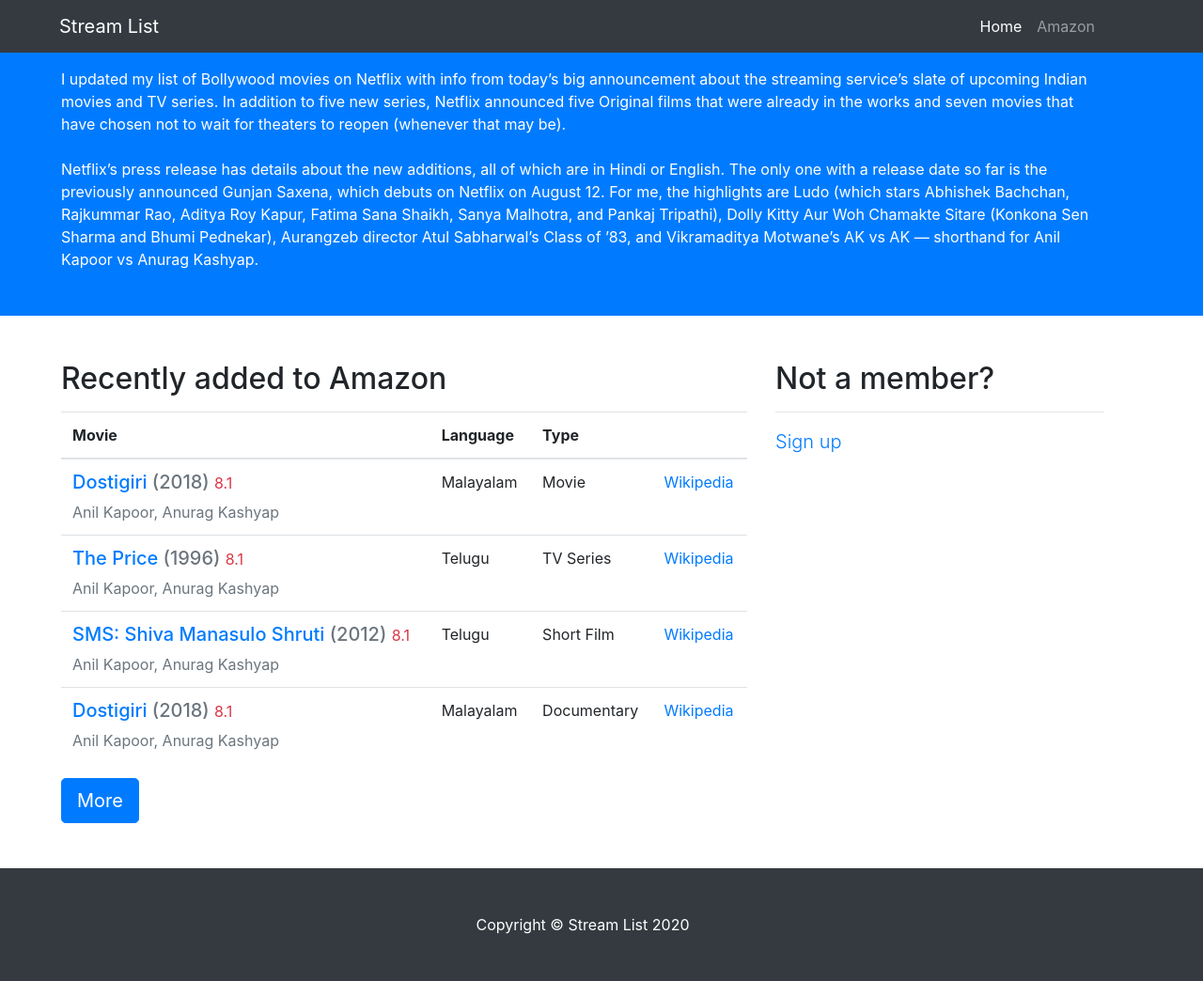
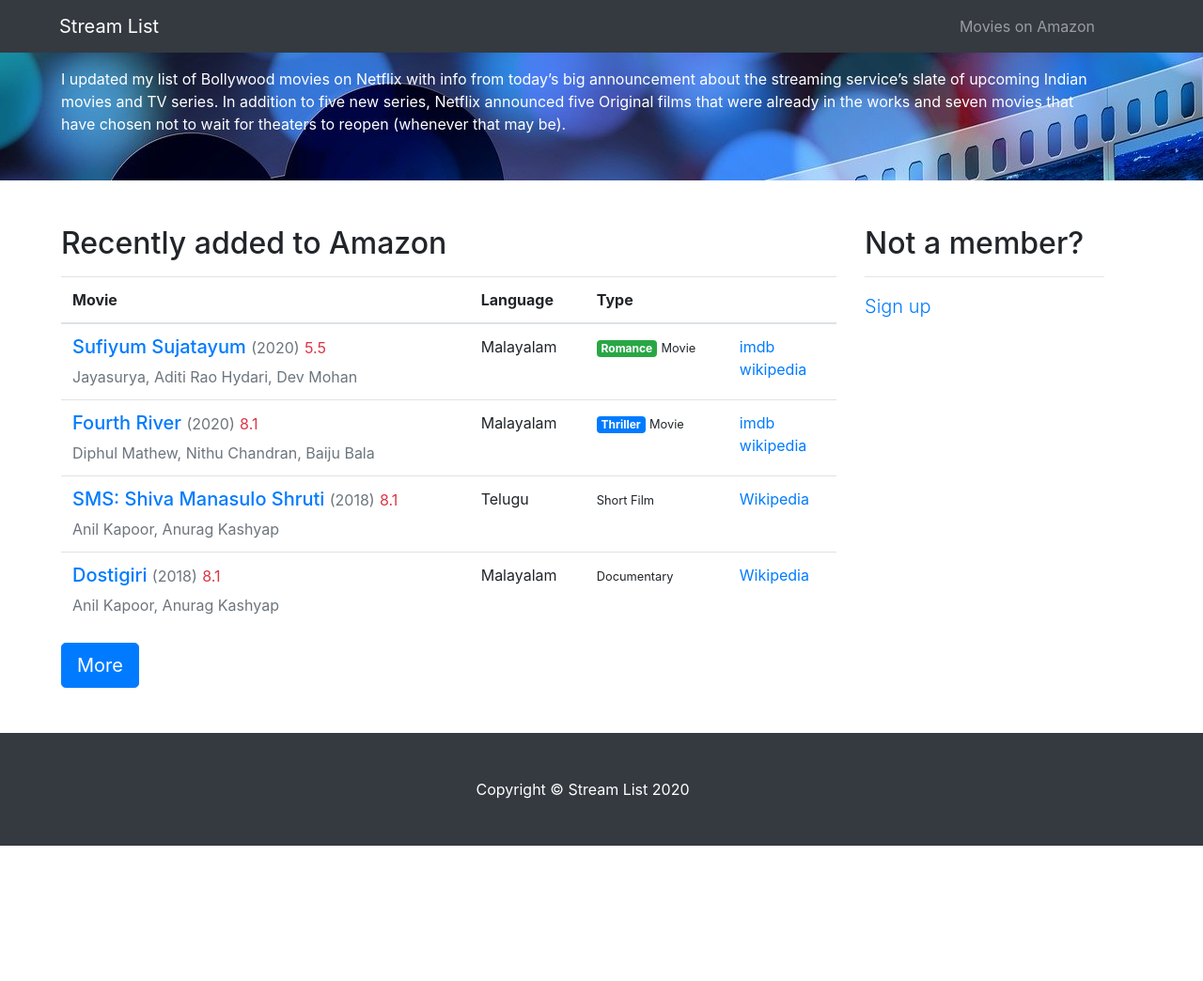
Before and after one commit to SundarNalli/streamlist, a Django app: page / in a window 1280 px wide. Shown: the whole page at 94% size. After the commit the page ends 900 px from the top, so only its background shows below. Run offline with Django 3.2, Linux system fonts and the light colour scheme; some libraries are stand-ins or nearby versions.

Commit message:
Layout updated

```diff
--- a/app/static/app/css/business-frontpage.css
+++ b/app/static/app/css/business-frontpage.css
@@ -20,3 +20,8 @@ body {
   margin-right: 15px;
   margin-left: 50px;
 }
+
+.bg-primary {
+  background-image: url("../img/bg_main.jpg");
+  background-size: cover;
+}
--- a/app/templates/app/index.html
+++ b/app/templates/app/index.html
@@ -43,14 +43,8 @@
         </button>
         <div class="collapse navbar-collapse" id="navbarResponsive">
           <ul class="navbar-nav ml-auto">
-            <li class="nav-item active">
-              <a class="nav-link" href="/"
-                >Home
-                <span class="sr-only">(current)</span>
-              </a>
-            </li>
             <li class="nav-item">
-              <a class="nav-link" href="amazon/">Amazon</a>
+              <a class="nav-link" href="amazon/">Movies on Amazon</a>
             </li>
           </ul>
         </div>
@@ -69,18 +63,6 @@
               series, Netflix announced five Original films that were already in
               the works and seven movies that have chosen not to wait for
               theaters to reopen (whenever that may be).
-            </br>
-          </br>
-              Netflix’s press release
-              has details about the new additions, all of which are in Hindi or
-              English. The only one with a release date so far is the previously
-              announced Gunjan Saxena, which debuts on Netflix on August 12. For
-              me, the highlights are Ludo (which stars Abhishek Bachchan,
-              Rajkummar Rao, Aditya Roy Kapur, Fatima Sana Shaikh, Sanya
-              Malhotra, and Pankaj Tripathi), Dolly Kitty Aur Woh Chamakte
-              Sitare (Konkona Sen Sharma and Bhumi Pednekar), Aurangzeb director
-              Atul Sabharwal’s Class of ’83, and Vikramaditya Motwane’s AK vs AK
-              — shorthand for Anil Kapoor vs Anurag Kashyap.
             </p>
           </div>
         </div>
@@ -90,7 +72,7 @@
     <!-- Page Content -->
     <div class="container">
       <div class="row">
-        <div class="col-md-8 mb-5">
+        <div class="col-md-9 mb-5">
           <h2>Recently added to Amazon</h2>
           <p>
             <table class="table">
@@ -106,49 +88,51 @@
                 <tr>
                   <td>
                     <h5>
-                    <a href="">Dostigiri</a>  <span class="text-muted">(2018)</span>
+                    <a href="">Sufiyum Sujatayum</a>  <small class="text-muted">(2020)</small>
+                    <small class="text-danger">5.5</small>
+                    </h5>
+                  <div class="text-muted">Jayasurya, Aditi Rao Hydari, Dev Mohan</div>
+                  </td>
+                  <td>Malayalam</td>
+                  <td><span class="badge badge-success">Romance</span> <small>Movie</small></td>
+                  <td><a href="https://www.imdb.com/title/tt10976066/?ref_=adv_li_tt">imdb</a><br>
+                  <a href="https://en.wikipedia.org/wiki/Sufiyum_Sujatayum">wikipedia</a></td>
+                </tr>
+                <tr>
+                  <td>
+                    <h5>
+                    <a href="">Fourth River</a>  <small class="text-muted">(2020)</small>
+                    <small class="text-danger">8.1</small>
+                    </h5>
+                  <div class="text-muted">Diphul Mathew, Nithu Chandran, Baiju Bala</div>
+                  </td>
+                  <td>Malayalam</td>
+                  <td><span class="badge badge-primary">Thriller</span> <small>Movie</small></td>
+                  <td><a href="https://www.imdb.com/title/tt10976066/?ref_=adv_li_tt">imdb</a><br>
+                  <a href="https://en.wikipedia.org/wiki/Sufiyum_Sujatayum">wikipedia</a></td>
+                </tr>
+                <tr>
+                  <td>
+                    <h5>
+                    <a href="">SMS: Shiva Manasulo Shruti</a>  <small class="text-muted">(2018)</small>
+                    <small class="text-danger">8.1</small>
+                    </h5>
+                  <div class="text-muted">Anil Kapoor, Anurag Kashyap</div>
+                  </td>
+                  <td>Telugu</td>
+                  <td><small>Short Film</small></td>
+                  <td><a href="https://en.wikipedia.org/wiki/Anil_Kapoor">Wikipedia</a></td>
+                </tr>
+                <tr>
+                  <td>
+                    <h5>
+                    <a href="">Dostigiri</a>  <small class="text-muted">(2018)</small>
                     <small class="text-danger">8.1</small>
                     </h5>
                   <div class="text-muted">Anil Kapoor, Anurag Kashyap</div>
                   </td>
                   <td>Malayalam</td>
-                  <td>Movie</td>
-                  <td><a href="https://en.wikipedia.org/wiki/Anil_Kapoor">Wikipedia</a></td>
-                </tr>
-                <tr>
-                  <td>
-                    <h5>
-                    <a href="">The Price</a>  <span class="text-muted">(1996)</span>
-                    <small class="text-danger">8.1</small>
-                    </h5>
-                  <div class="text-muted">Anil Kapoor, Anurag Kashyap</div>
-                  </td>
-                  <td>Telugu</td>
-                  <td>TV Series</td>
-                  <td><a href="https://en.wikipedia.org/wiki/Anil_Kapoor">Wikipedia</a></td>
-                </tr>
-                <tr>
-                  <td>
-                    <h5>
-                    <a href="">SMS: Shiva Manasulo Shruti</a>  <span class="text-muted">(2012)</span>
-                    <small class="text-danger">8.1</small>
-                    </h5>
-                  <div class="text-muted">Anil Kapoor, Anurag Kashyap</div>
-                  </td>
-                  <td>Telugu</td>
-                  <td>Short Film</td>
-                  <td><a href="https://en.wikipedia.org/wiki/Anil_Kapoor">Wikipedia</a></td>
-                </tr>
-                <tr>
-                  <td>
-                    <h5>
-                    <a href="">Dostigiri</a>  <span class="text-muted">(2018)</span>
-                    <small class="text-danger">8.1</small>
-                    </h5>
-                  <div class="text-muted">Anil Kapoor, Anurag Kashyap</div>
-                  </td>
-                  <td>Malayalam</td>
-                  <td>Documentary</td>
+                  <td><small>Documentary</small></td>
                   <td><a href="https://en.wikipedia.org/wiki/Anil_Kapoor">Wikipedia</a></td>
                 </tr>
               </tbody>
@@ -158,7 +142,7 @@
 
           <a class="btn btn-primary btn-lg" href="amazon/">More</a>
         </div>
-        <div class="col-md-4 mb-5">
+        <div class="col-md-3 mb-5">
           <h2>Not a member?</h2>
           <hr />
           <p class="lead">
```
Also changed, not shown: app/static/app/img/bg_main.jpg (added).
